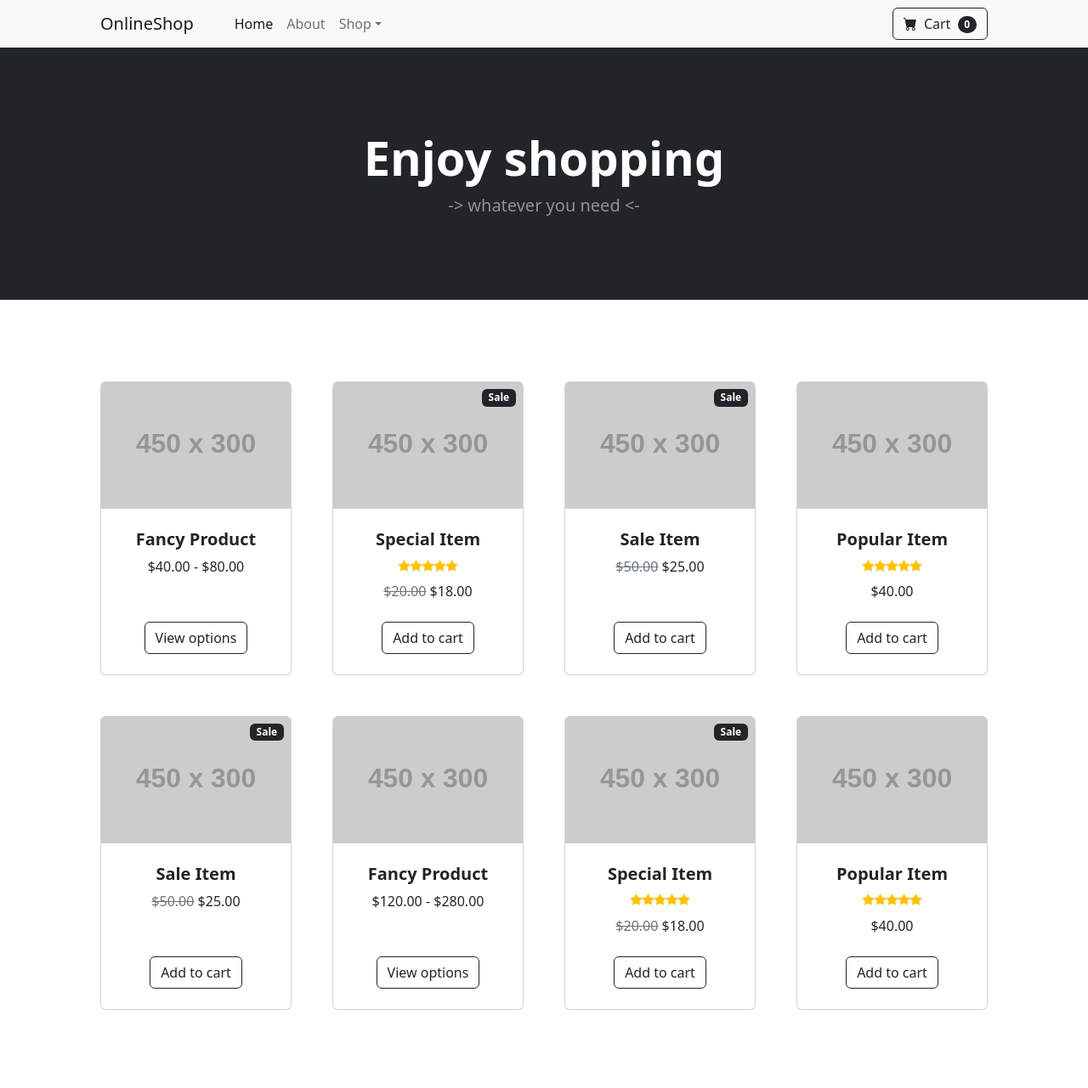
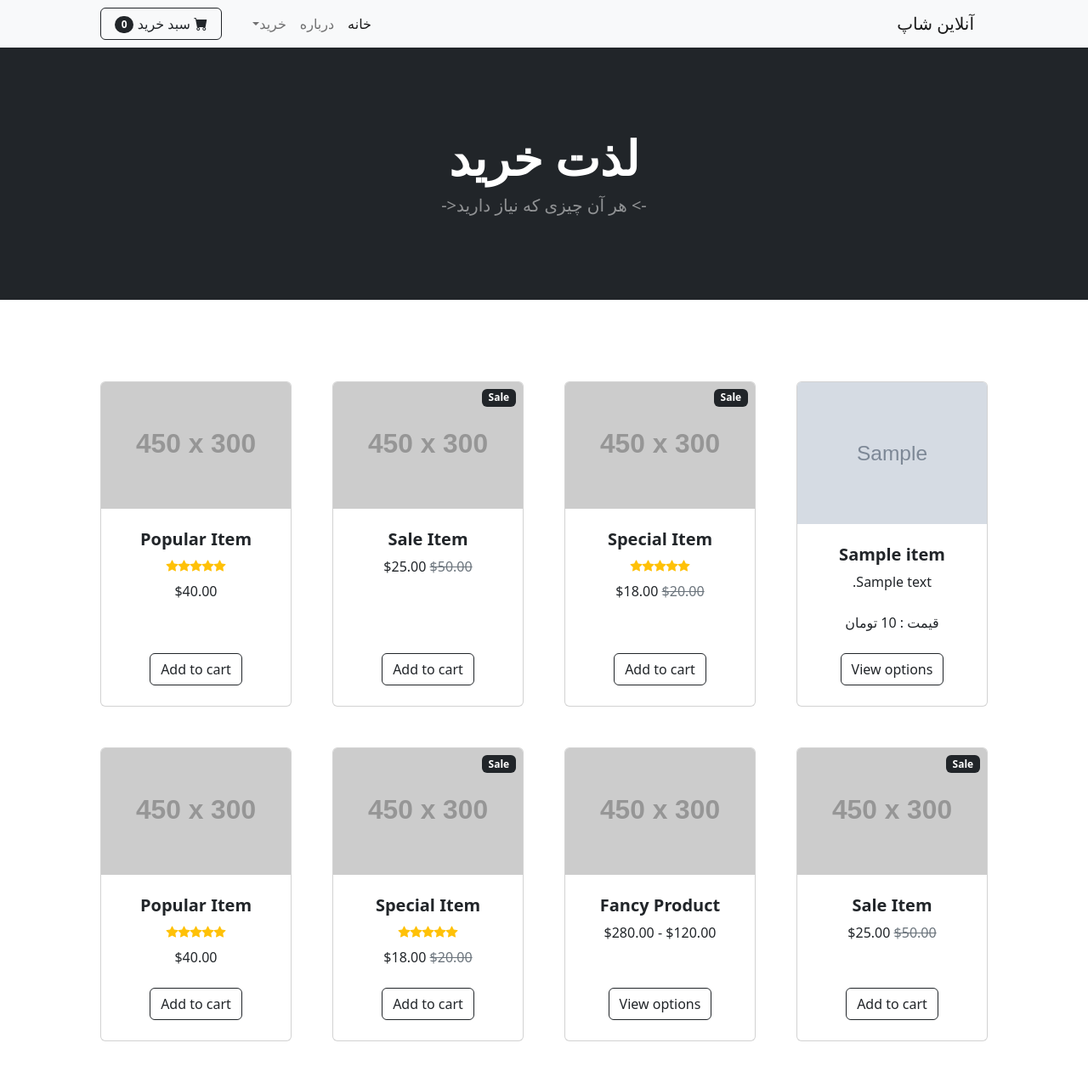
Before and after one commit to Mobinnnn81/OnlineShop, a Django app: template shops/template/index.html in a window 1280 px wide. Shown: the top 1281 px of the page at 85% size. Run offline with Django 3.2, Linux system fonts and the light colour scheme; the template is opened without the code that fills it: most values are stand-ins (such as "Sample title", 1, 10 or a date in 2020); grey boxes marked "Sample" are stand-in pictures; grey boxes labelled with a size stand in for pictures from a placeholder-image service; some libraries are stand-ins or nearby versions.

Commit message:
add product IMG

```diff
--- a/shops/models.py
+++ b/shops/models.py
@@ -32,7 +32,7 @@ class Product(models.Model):
     category = models.ForeignKey(Category, on_delete=models.CASCADE)
     picture = models.ImageField(upload_to="upload/product/")
 
-    colors = (("B", "black"), ("W", "white"), ("G", "Gray"), ("R", "red"))
+    colors = (("B", "black"), ("W", "white"), ("G", "Gray"), ("R", "red"),('BR', 'Brown'))
     color = models.CharField(max_length=50, choices=colors, default="black")
 
     def __str__(self):
--- a/shops/template/index.html
+++ b/shops/template/index.html
@@ -16,35 +16,35 @@
     <link href="{% static 'css/styles.css' %}" rel="stylesheet" />
 </head>
 
-<body>
+<body dir='rtl'>
     <!-- Navigation-->
     <nav class="navbar navbar-expand-lg navbar-light bg-light">
         <div class="container px-4 px-lg-5">
-            <a class="navbar-brand" href="#!">OnlineShop</a>
+            <a class="navbar-brand" href="#!">آنلاین شاپ</a>
             <button class="navbar-toggler" type="button" data-bs-toggle="collapse"
                 data-bs-target="#navbarSupportedContent" aria-controls="navbarSupportedContent" aria-expanded="false"
                 aria-label="Toggle navigation"><span class="navbar-toggler-icon"></span></button>
             <div class="collapse navbar-collapse" id="navbarSupportedContent">
                 <ul class="navbar-nav me-auto mb-2 mb-lg-0 ms-lg-4">
-                    <li class="nav-item"><a class="nav-link active" aria-current="page" href="#!">Home</a></li>
-                    <li class="nav-item"><a class="nav-link" href="#!">About</a></li>
+                    <li class="nav-item"><a class="nav-link active" aria-current="page" href="#!">خانه</a></li>
+                    <li class="nav-item"><a class="nav-link" href="#!">درباره</a></li>
                     <li class="nav-item dropdown">
                         <a class="nav-link dropdown-toggle" id="navbarDropdown" href="#" role="button"
-                            data-bs-toggle="dropdown" aria-expanded="false">Shop</a>
+                            data-bs-toggle="dropdown" aria-expanded="false">خرید</a>
                         <ul class="dropdown-menu" aria-labelledby="navbarDropdown">
-                            <li><a class="dropdown-item" href="#!">All Products</a></li>
+                            <li><a class="dropdown-item" href="#!">همه محصولات</a></li>
                             <li>
                                 <hr class="dropdown-divider" />
                             </li>
-                            <li><a class="dropdown-item" href="#!">Popular Items</a></li>
-                            <li><a class="dropdown-item" href="#!">New Arrivals</a></li>
+                            <li><a class="dropdown-item" href="#!">کالاهای پر بازدید</a></li>
+                            <li><a class="dropdown-item" href="#!">کالاهای جدید</a></li>
                         </ul>
                     </li>
                 </ul>
                 <form class="d-flex">
                     <button class="btn btn-outline-dark" type="submit">
                         <i class="bi-cart-fill me-1"></i>
-                        Cart
+                        سبد خرید
                         <span class="badge bg-dark text-white ms-1 rounded-pill">0</span>
                     </button>
                 </form>
@@ -55,8 +55,8 @@
     <header class="bg-dark py-5">
         <div class="container px-4 px-lg-5 my-5">
             <div class="text-center text-white">
-                <h1 class="display-4 fw-bolder">Enjoy shopping</h1>
-                <p class="lead fw-normal text-white-50 mb-0">-> whatever you need <-</p>
+                <h1 class="display-4 fw-bolder">لذت خرید</h1>
+                <p class="lead fw-normal text-white-50 mb-0">-> هر آن چیزی که نیاز دارید<-</p>
             </div>
         </div>
     </header>
@@ -64,17 +64,19 @@
     <section class="py-5">
         <div class="container px-4 px-lg-5 mt-5">
             <div class="row gx-4 gx-lg-5 row-cols-2 row-cols-md-3 row-cols-xl-4 justify-content-center">
+                {% for item in products %}
                 <div class="col mb-5">
                     <div class="card h-100">
                         <!-- Product image-->
-                        <img class="card-img-top" src="https://dummyimage.com/450x300/dee2e6/6c757d.jpg" alt="..." />
+                        <img class="card-img-top" src="{{item.picture.url}}" alt="..." />
                         <!-- Product details-->
                         <div class="card-body p-4">
                             <div class="text-center">
                                 <!-- Product name-->
-                                <h5 class="fw-bolder">Fancy Product</h5>
+                                <h5 class="fw-bolder">{{item.name}}</h5>
                                 <!-- Product price-->
-                                $40.00 - $80.00
+                                {{item.description}}<br><br>
+                                قیمت : {{item.price}} تومان
                             </div>
                         </div>
                         <!-- Product actions-->
@@ -84,6 +86,7 @@
                         </div>
                     </div>
                 </div>
+                {% endfor %}
                 <div class="col mb-5">
                     <div class="card h-100">
                         <!-- Sale badge-->
--- a/shops/views.py
+++ b/shops/views.py
@@ -1,5 +1,7 @@
 from django.shortcuts import render
+from .models import Product
 
 
 def index(request):
-    return render(request, "index.html")
+    all_products = Product.objects.all()
+    return render(request, "index.html" , {'products': all_products})
```
Also changed, not shown: media/upload/product/IMG5554.jpg (added), media/upload/product/IMG_5550.JPG (added), media/upload/product/IMG_5551.JPG (added), media/upload/product/IMG_5552_APQlz7R.JPG (added), media/upload/product/IMG_5555.JPG (added), media/upload/product/IMG_5556.JPG (added), media/upload/product/IMG_5557.JPG (added), media/upload/product/images.jpg (added).
